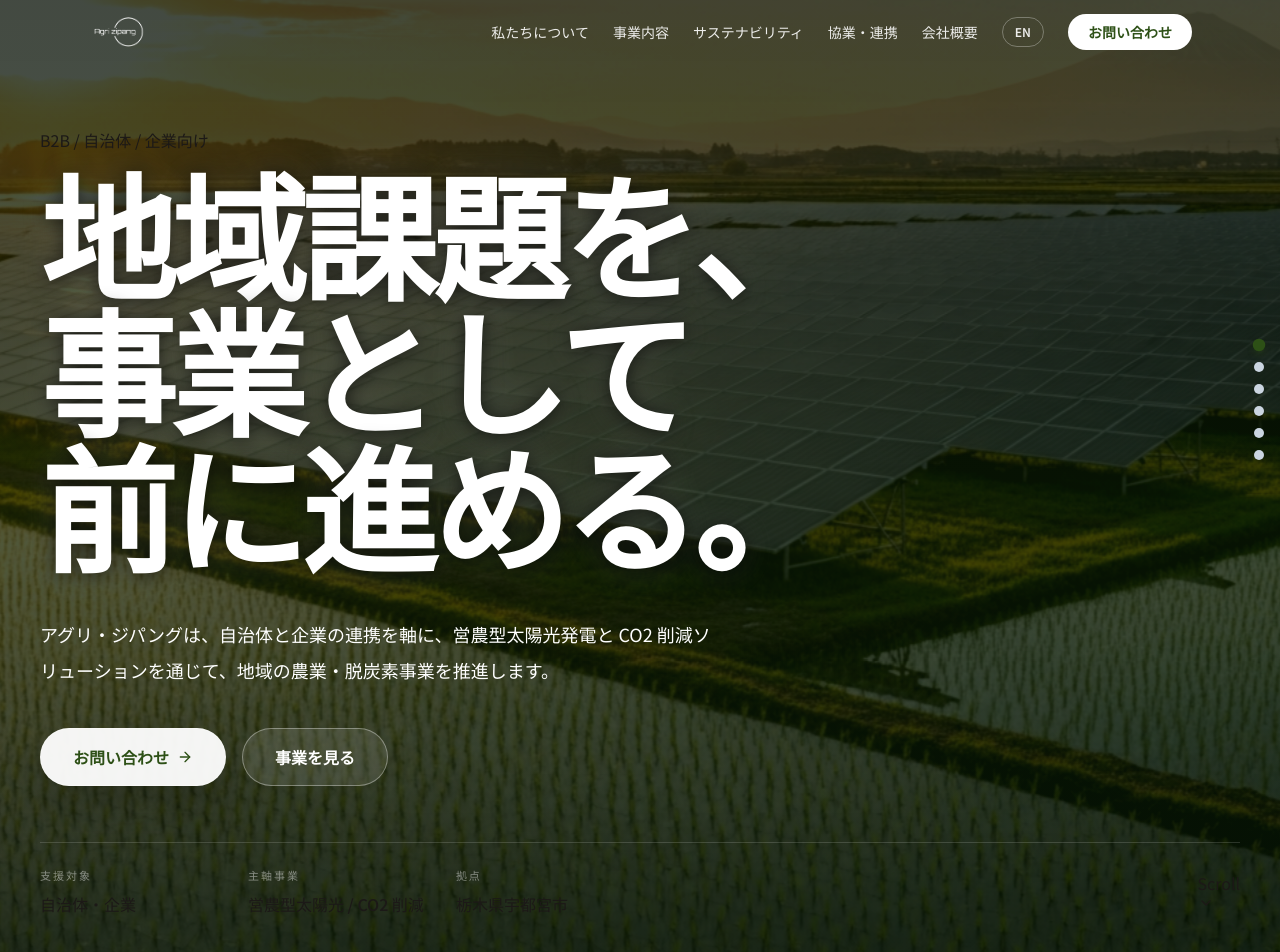
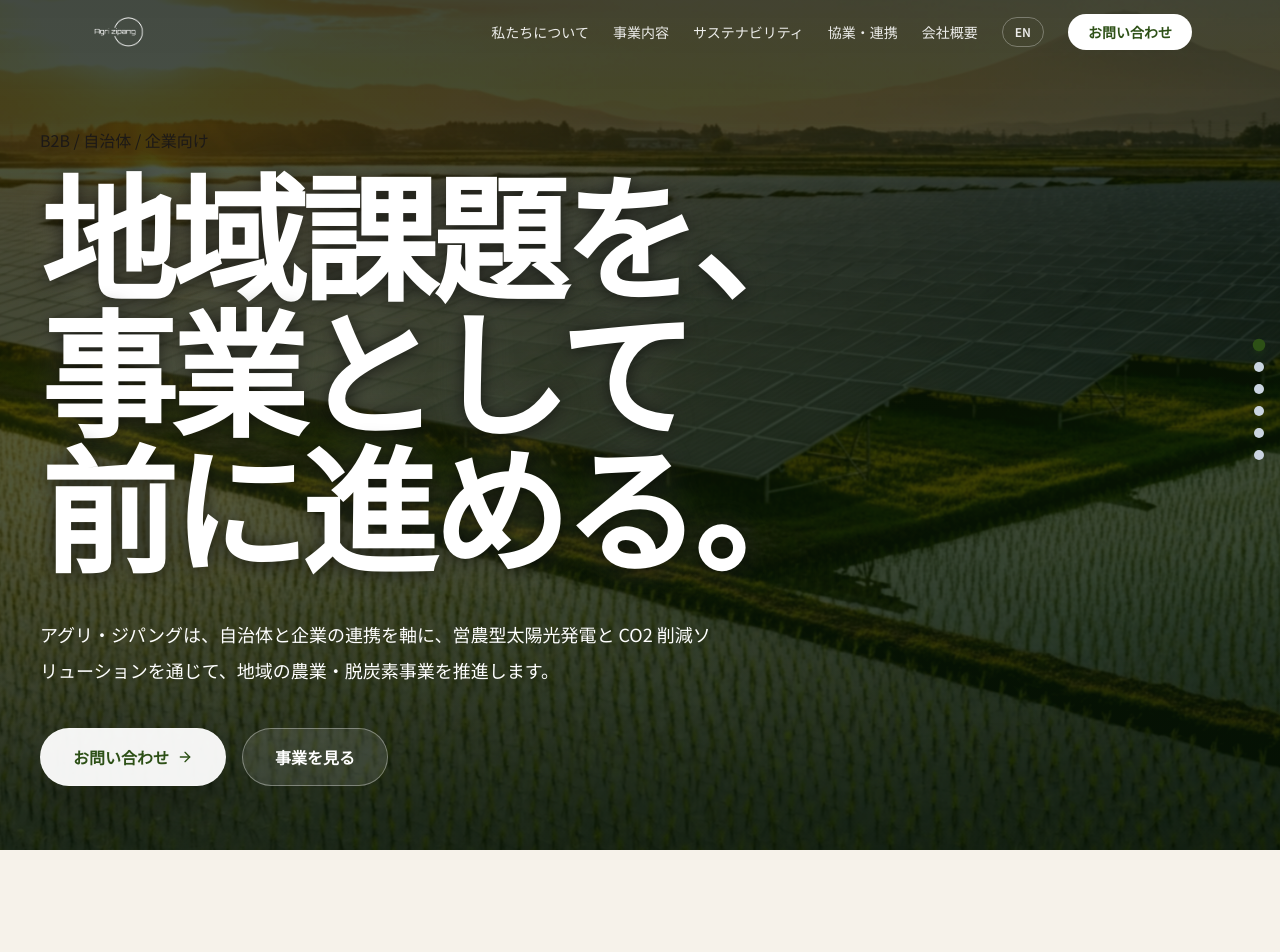
Before and after one commit to Rio2Ryo/agrizipang-hp, a Next.js app: page / in a window 1280 px wide. Shown: the top 952 px of the page. Built offline with nearby package versions, Linux system fonts and the light colour scheme.

Commit message:
remove tests folder

```diff
--- a/app/page.tsx
+++ b/app/page.tsx
@@ -4,7 +4,6 @@ import { useEffect } from "react";
 import Image from "next/image";
 import {
   ArrowRight,
-  ChevronDown,
   Globe,
   Handshake,
   Leaf,
@@ -115,21 +114,6 @@ function HomePage() {
                 <span>{t.hero.ctaSecondary}</span>
               </a>
             </div>
-          </div>
-
-          <div className="reveal mt-14 flex items-center justify-between gap-6 border-t border-white/15 pt-6 text-white/78 max-md:flex-col max-md:items-start">
-            <div className="grid gap-4 sm:grid-cols-3 sm:gap-8">
-              {t.hero.metrics.map((item) => (
-                <div key={item.label}>
-                  <p className="text-[11px] uppercase tracking-[0.18em] text-white/45">{item.label}</p>
-                  <p className="mt-2 text-sm font-medium text-white/88 sm:text-base">{item.value}</p>
-                </div>
-              ))}
-            </div>
-            <a href="#about" className="scroll-cue">
-              <span>{lang === "ja" ? "Scroll" : "Scroll"}</span>
-              <ChevronDown className="h-4 w-4" />
-            </a>
           </div>
         </div>
       </section>
```
